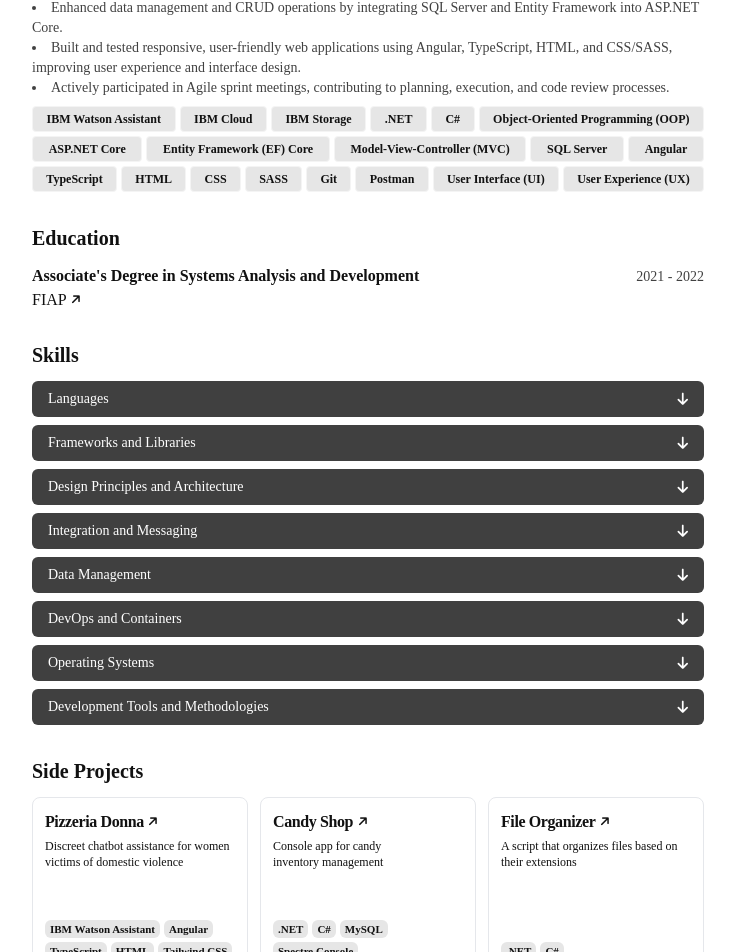
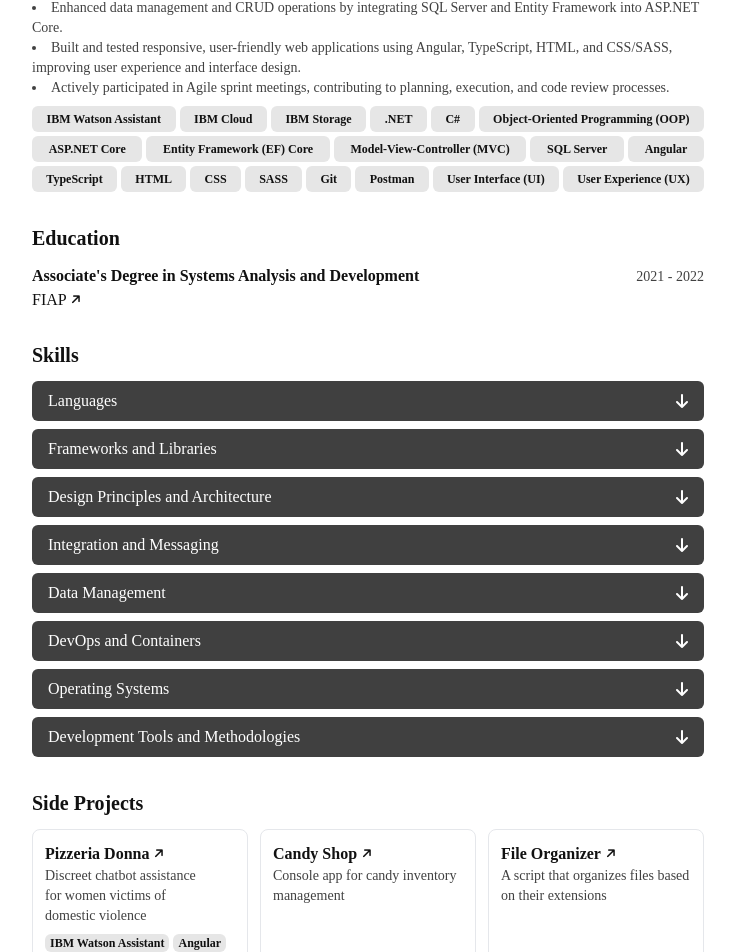
Before and after one commit to wilsonsouto/portfolio, an Angular app: page / in a window 1280 px wide. Shown: the part 1014-1966 px from the top of the page, without its empty margins (272-1007 px from the left). Built offline with nearby package versions, Linux system fonts and the light colour scheme; a web font is replaced by a local one.

Commit message:
Refactor components to include new properties and adjusted functionality for enhanced flexibility

```diff
--- a/src/app/core/components/header/header.component.html
+++ b/src/app/core/components/header/header.component.html
@@ -7,8 +7,8 @@
     [props]="{
       text: data.name,
       ariaLabel: 'Name:' + data.name,
+      size: 'text-2xl',
       border: false,
-      size: 'text-2xl',
     }"
   />
   <app-text-element
@@ -16,8 +16,8 @@
       text: data.description,
       ariaLabel: 'description:' + data.description,
       type: 'paragraph',
+      size: 'text-base',
       width: 'max-w-md',
-      size: 'text-base'
     }"
     class="print:hidden"
   />
@@ -38,7 +38,7 @@
               *ngSwitchCase="'button'"
               [attr.aria-label]="item.label"
               (click)="printWindow(item)"
-              class="focus-visible:ring-ring border-input inline-flex size-8 items-center justify-center whitespace-nowrap rounded-md border bg-background text-base font-medium ring-offset-background transition-colors hover:bg-neutral-100 focus-visible:outline-none focus-visible:ring-2 focus-visible:ring-offset-2 disabled:pointer-events-none disabled:opacity-50"
+              class="focus-visible:ring-ring border-input inline-flex size-8 items-center justify-center whitespace-nowrap rounded-md border text-base font-medium ring-offset-background transition-colors hover:bg-neutral-100 focus-visible:outline-none focus-visible:ring-2 focus-visible:ring-offset-2 disabled:pointer-events-none disabled:opacity-50"
             >
               <i class="{{ item.icon }}"></i>
             </button>
@@ -87,7 +87,6 @@
       </ng-container>
     </div>
     <div class="flex gap-x-1">
-      <li>
       <app-navigation-link
         [props]="{
           text: getEmail().urlWithoutPrefix,
@@ -95,9 +94,7 @@
           ariaLabel: getEmail().urlWithoutPrefix,
         }"
       />
-      </li>
       |
-      <li>
       <app-navigation-link
         [props]="{
           text: getTelephone().urlWithoutPrefix,
@@ -105,7 +102,6 @@
           ariaLabel: getTelephone().urlWithoutPrefix,
         }"
       />
-      </li>
     </div>
   </ul>
 </div>
--- a/src/app/core/components/main/about/about.component.html
+++ b/src/app/core/components/main/about/about.component.html
@@ -12,7 +12,6 @@
       text: data.about,
       ariaLabel: data.about,
       type: 'paragraph',
-      width: 'w-full',
       size: 'text-base',
     }"
   />
--- a/src/app/core/components/main/education/education.component.html
+++ b/src/app/core/components/main/education/education.component.html
@@ -11,14 +11,13 @@
   class="flex w-full flex-col gap-2 leading-none sm:gap-1"
 >
   <header class="grid grid-cols-[1fr_auto] place-items-baseline">
-    <!-- #region degree -->
     <div class="inline-flex gap-x-1 leading-none">
       <app-section-heading
         [props]="{
           text: data.degree,
           ariaLabel: 'Degree:' + data.degree,
+          size: 'text-base',
           border: false,
-          size: 'text-base',
         }"
       />
     </div>
@@ -27,12 +26,10 @@
         text: data.startDate + ' - ' + data.endDate,
         ariaLabel: 'Date: ' + data.startDate + ' – ' + data.endDate,
         type: 'paragraph',
-        width: 'w-full',
         size: 'text-sm',
       }"
     />
   </header>
-  <!-- #region institution-->
   <app-navigation-link
     [props]="{
       text: data.institution.name,
@@ -40,5 +37,4 @@
       url: data.institution.url,
     }"
   />
-  <!-- #endregion -->
 </article>
--- a/src/app/core/components/main/experience/experience.component.html
+++ b/src/app/core/components/main/experience/experience.component.html
@@ -2,8 +2,8 @@
   [props]="{
     text: 'Work Experience',
     ariaLabel: 'Work Experience section',
+    size: 'text-xl',
     border: true,
-    size: 'text-xl',
   }"
 />
 <article *ngFor="let data of experience">
@@ -14,8 +14,8 @@
           [props]="{
             text: data.role,
             ariaLabel: 'Role:' + data.role,
+            size: 'text-base',
             border: false,
-            size: 'text-base',
           }"
         />
         <app-text-element
@@ -23,7 +23,6 @@
             text: data.startDate + ' - ' + data.endDate,
             ariaLabel: 'Date: ' + data.startDate + ' – ' + data.endDate,
             type: 'paragraph',
-            width: 'w-full',
             size: 'text-sm',
           }"
         />
@@ -37,29 +36,34 @@
       />
     </div>
   </header>
-  <ul
-    class="list-inside list-disc text-pretty text-xs text-neutral-800/80 print:mt-1 print:text-[10px]"
-  >
+  <ul class="list-inside list-disc print:mt-1">
     <app-text-element
       *ngFor="let responsability of data.responsabilities"
       [props]="{
         text: responsability,
         ariaLabel: 'Responsability: ' + responsability,
         type: 'list',
-        width: 'w-full',
         size: 'text-sm',
       }"
     />
   </ul>
   <ul
     [attr.aria-label]="'Tech stacks'"
-    class="mt-2 flex list-none flex-wrap gap-x-1 gap-y-1 p-0 text-center text-xs font-semibold text-foreground print:hidden"
+    class="mt-2 flex list-none flex-wrap gap-x-1 gap-y-1 p-0 print:hidden"
   >
-    <li
+    <app-text-element
       *ngFor="let stack of data.stacks"
-      class="flex-grow rounded border border-neutral-100 bg-neutral-200 px-2 py-1"
-    >
-      {{ stack }}
-    </li>
+      class="flex-grow"
+      [props]="{
+        text: stack,
+        ariaLabel: stack,
+        type: 'list',
+        width: 'w-full',
+        size: 'text-xs',
+        bold: true,
+        background: true,
+        padding: 'px-2 py-1',
+      }"
+    />
   </ul>
 </article>
--- a/src/app/core/components/main/projects/projects.component.html
+++ b/src/app/core/components/main/projects/projects.component.html
@@ -15,42 +15,42 @@
     >
       <div class="mb-2 flex flex-col space-y-1.5">
         <div class="space-y-1">
-          <!-- #region name-->
-          <h1
-            [attr.aria-label]="'Project name: ' + data.name"
-            class="text-base font-semibold tracking-tight"
-          >
           <app-navigation-link
             [props]="{
               text: data.name,
               ariaLabel: data.name,
               url: data.url,
+              bold: true,
             }"
           />
-          </h1>
-          <!-- #endregion -->
-          <!-- #region description-->
-          <p
-            [attr.aria-label]="'Project description: '"
-            class="text-pretty text-xs text-foreground print:text-[10px]"
-          >
-            {{ data.description }}
-          </p>
-          <!-- #endregion -->
+          <app-text-element
+            [props]="{
+              text: data.description,
+              ariaLabel: data.description,
+              type: 'paragraph',
+              width: 'w-full',
+              size: 'text-sm',
+            }"
+          />
         </div>
       </div>
       <ul
         [attr.aria-label]="'Technologies used'"
-        class="mt-auto flex list-none flex-wrap gap-1 text-xs font-semibold text-foreground"
+        class="mt-auto flex flex-wrap gap-1"
       >
-        <!-- #region stacks-->
-        <li
-          class="text-nowrap rounded-md border border-transparent bg-neutral-200 px-1 py-0 text-center text-[11px]"
+        <app-text-element
           *ngFor="let stack of data.stacks"
-        >
-          {{ stack }}
-        </li>
-        <!-- #endregion -->
+          [props]="{
+            text: stack,
+            ariaLabel: stack,
+            type: 'list',
+            width: 'w-full',
+            size: 'text-xs',
+            bold: true,
+            background: true,
+            padding: 'px-1 py-0',
+          }"
+        />
       </ul>
     </div>
   </article>
--- a/src/app/core/components/main/skills/skills.component.html
+++ b/src/app/core/components/main/skills/skills.component.html
@@ -7,30 +7,50 @@
   }"
 />
 <nav>
-  <ul class="space-y-2 text-pretty text-sm print:hidden print:text-[12px]">
+  <ul class="space-y-2 print:hidden">
     <li *ngFor="let skill of skills; let i = index">
       <button
         [ngClass]="skill.isVisible ? 'bg-neutral-600' : 'bg-neutral-700'"
         (click)="toggleVisibility(i)"
-        class="flex w-full items-center justify-between gap-x-2 text-pretty rounded-md px-4 py-2 text-left text-background hover:bg-neutral-600"
+        class="flex w-full items-center justify-between gap-x-2 rounded-md px-4 py-2 text-left text-background hover:bg-neutral-600"
       >
         <span [attr.aria-label]="skill.topic">{{ skill.topic }}</span>
         <i
           [ngClass]="skill.isVisible ? 'fa fa-arrow-up' : 'fa fa-arrow-down'"
         ></i>
       </button>
-      <ul
-        *ngIf="skill.isVisible"
-        class="font-xs ml-6 mt-2 space-y-1 font-medium text-foreground"
-      >
-        <li *ngFor="let item of skill.stacks">
-          {{ item }}
-        </li>
+      <ul *ngIf="skill.isVisible" class="ml-6 mt-2 space-y-1">
+        <app-text-element
+          *ngFor="let item of skill.stacks"
+          [props]="{
+            text: item,
+            ariaLabel: item,
+            type: 'list',
+            size: 'text-base',
+            bold: true,
+          }"
+        />
       </ul>
     </li>
   </ul>
-  <li class="hidden print:inline-block" *ngFor="let skill of skills">
-    <span class="font-semibold">{{ skill.topic }}: </span>
-    <span>{{ formatStacks(skill.stacks) }}</span>
-  </li>
+  <div class="hidden flex-col print:flex" *ngFor="let skill of skills">
+    <app-text-element
+      [props]="{
+        text: skill.topic,
+        ariaLabel: skill.topic,
+        type: 'paragraph',
+        size: 'text-base',
+        bold: true,
+      }"
+    />
+    <app-text-element
+      [props]="{
+        text: formatStacks(skill.stacks),
+        ariaLabel: formatStacks(skill.stacks),
+        type: 'paragraph',
+        size: 'text-base',
+        bold: false,
+      }"
+    />
+  </div>
 </nav>
--- a/src/app/core/components/main/skills/skills.component.ts
+++ b/src/app/core/components/main/skills/skills.component.ts
@@ -2,6 +2,7 @@ import { CommonModule } from '@angular/common';
 import { Component } from '@angular/core';
 import { SectionHeadingComponent } from '@app/shared/components/section-heading/section-heading.component';
 import * as data from '@public/resume-data.json';
+import { TextElementComponent } from "../../../../shared/components/text-element/text-element.component";
 
 interface Props {
   topic: string;
@@ -12,7 +13,7 @@ interface Props {
 @Component({
   selector: 'app-skills',
   standalone: true,
-  imports: [SectionHeadingComponent, CommonModule],
+  imports: [SectionHeadingComponent, CommonModule, TextElementComponent],
   templateUrl: './skills.component.html',
 })
 export class SkillsComponent {
--- a/src/app/shared/components/navigation-link/navigation-link.component.html
+++ b/src/app/shared/components/navigation-link/navigation-link.component.html
@@ -1,8 +1,8 @@
 <a
+  [className]="addClasses()"
   [attr.aria-label]="props.ariaLabel"
   [href]="props.url"
   target="_blank"
-  class="group leading-none hover:underline print:underline print:hover:no-underline"
 >
   {{ props.text }}
   <i
--- a/src/app/shared/components/navigation-link/navigation-link.component.ts
+++ b/src/app/shared/components/navigation-link/navigation-link.component.ts
@@ -4,6 +4,7 @@ interface Props {
   text: string | undefined;
   ariaLabel: string | undefined;
   url: string | undefined;
+  bold?: boolean;
 }
 
 @Component({
@@ -13,5 +14,10 @@ interface Props {
   templateUrl: './navigation-link.component.html',
 })
 export class NavigationLinkComponent {
-  @Input() props: Props = { text: '', ariaLabel: '', url: '' };
+  @Input() props: Props = { text: '', ariaLabel: '', url: '', bold: false };
+
+  addClasses() {
+    const hasBold = this.props.bold ? 'font-bold' : 'font-normal';
+    return `group text-base leading-none hover:underline print:underline print:hover:no-underline ${hasBold}`;
+  }
 }
--- a/src/app/shared/components/text-element/text-element.component.ts
+++ b/src/app/shared/components/text-element/text-element.component.ts
@@ -5,8 +5,11 @@ interface Props {
   text: string;
   ariaLabel: string;
   type: 'paragraph' | 'list';
-  width: 'max-w-md' | 'w-full';
   size: 'text-xs' | 'text-sm' | 'text-base';
+  width?: 'max-w-md' | 'w-full';
+  padding?: 'px-1 py-0' | 'px-2 py-1';
+  bold?: boolean;
+  background?: boolean;
 }
 
 @Component({
@@ -20,11 +23,14 @@ export class TextElementComponent {
     text: '',
     ariaLabel: '',
     type: 'paragraph',
-    width: 'w-full',
     size: 'text-base',
   };
 
   addClasses() {
-    return `text-pretty text-base text-foreground/80 print:text-foreground ${this.props.width} ${this.props.size}`;
+    const hasBold = this.props.bold ? 'font-bold' : 'font-normal';
+    const hasBackground = this.props.background
+      ? 'border border-transparent bg-neutral-200 rounded-md text-foreground text-center '
+      : 'text-foreground/80';
+    return `text-pretty print:text-foreground ${this.props.width} ${this.props.size} ${this.props.padding} ${hasBold} ${hasBackground}`;
   }
 }
```
Also changed, not shown: src/app/core/components/main/projects/projects.component.ts (+7 -1 lines). Lines whose indentation alone changed are shown as unchanged.
